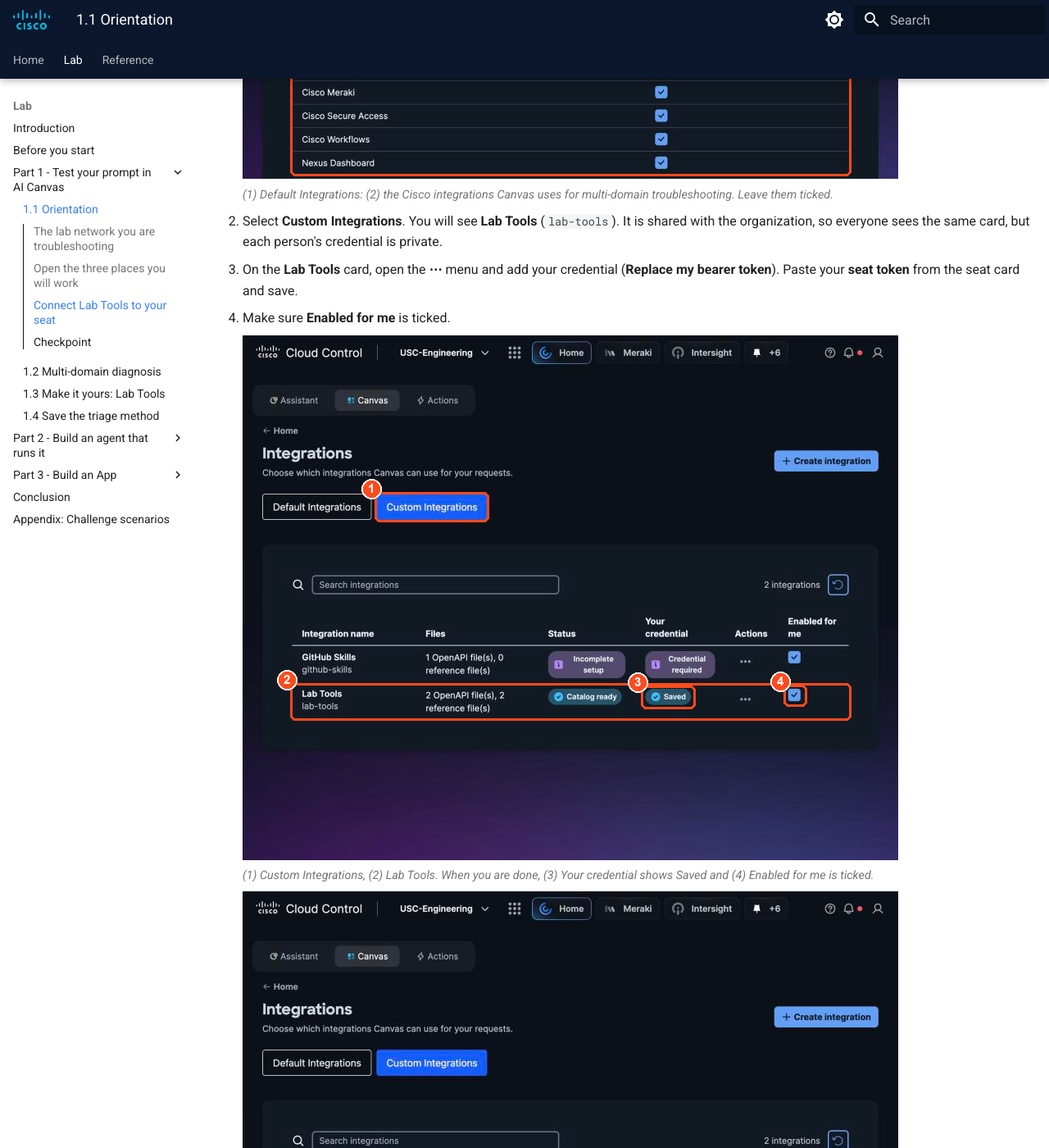
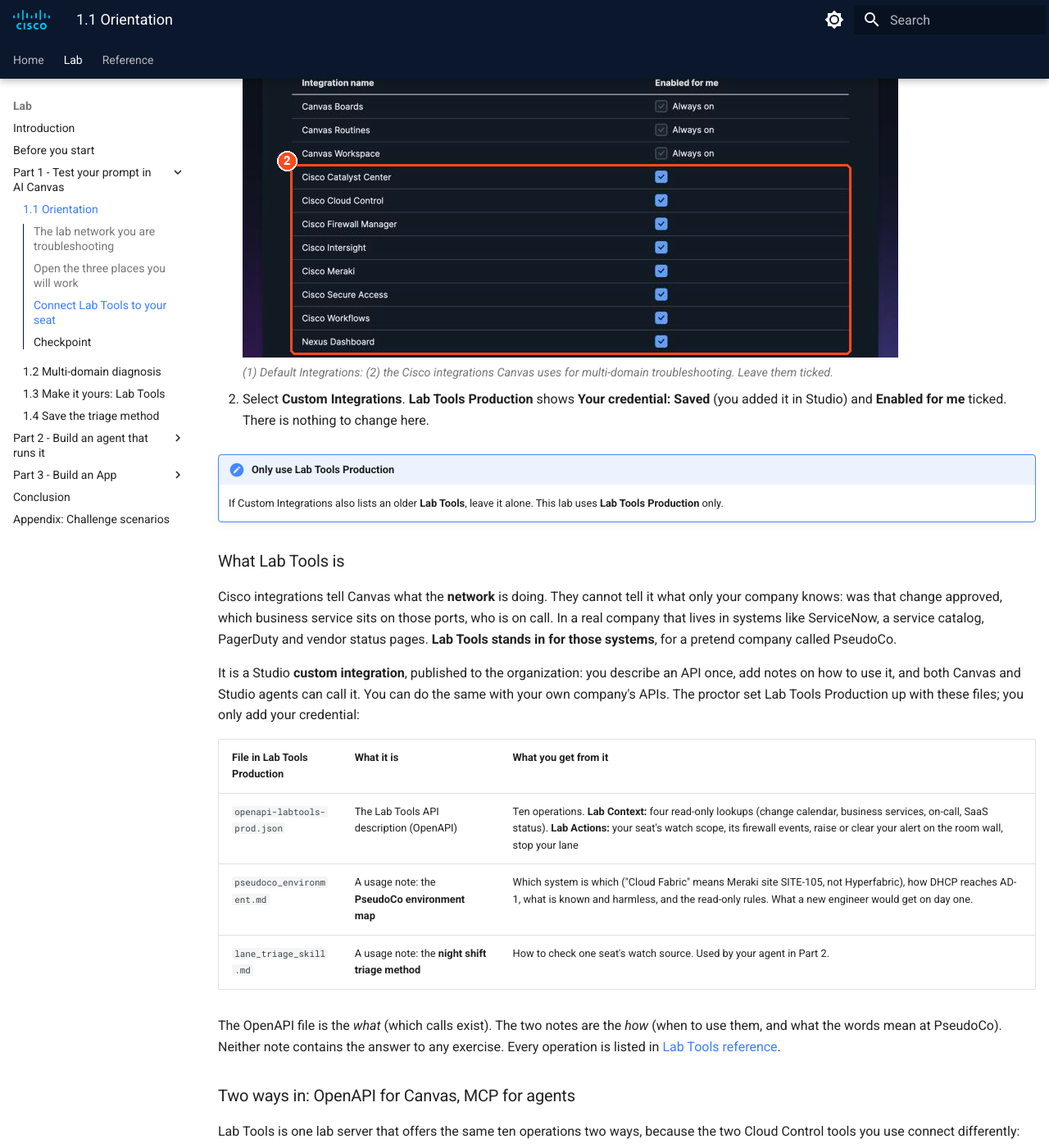
Before and after one commit to mokuma56/cloud-control-agent-lab-guide, an MkDocs documentation site: the page built from docs/part1/1-1-orientation.md, in a window 1280 px wide and 1400 px high, scrolled down 2993 px. Shown: the whole window at 82% size. Built offline with MkDocs 1.6.1 and Material for MkDocs 9.7.7, drawn with Linux system fonts in a browser that asks for light colours; some of the changed text lies outside the part shown.

Commit message:
Lab Tools Production: connect your seat in Studio once; Canvas uses the same integration
1.1 setup moves to Studio (Lab Tools Production -> Configure); troubleshooting,
2.1 checklist, 2.3 Path A endpoint (/table), setup and tools reference updated.

Co-Authored-By: Claude Opus 5.5 <noreply@anthropic.com>

````diff
--- a/docs/javascripts/seatcard.js
+++ b/docs/javascripts/seatcard.js
@@ -11,7 +11,7 @@
   ];
   // Studio apps reach port 443 only: cards saved before 2026-11-11 have no spec_console, so derive it without :8443
   const consoleSpec = c => c.spec_console ||
-    (c.spec_light || "").replace(":8443/", "/").replace("openapi-light.json", "openapi-console.json");
+    (c.spec_light || "").replace(":8443/", "/").replace("/table/", "/").replace("openapi-light.json", "openapi-console.json");
   const esc = s => String(s ?? "").replace(/[&<>"']/g, c => ({ "&": "&amp;", "<": "&lt;", ">": "&gt;", '"': "&quot;", "'": "&#39;" }[c]));
   const load = () => {
     let c = null;
--- a/docs/part1/1-1-orientation.md
+++ b/docs/part1/1-1-orientation.md
@@ -1,7 +1,7 @@
 # 1.1 Orientation (0:10, 15 min)
 
 !!! abstract "Goal"
-    Find AI Canvas, Studio and the Lab Tools integration, and connect Lab Tools to your seat.
+    Find AI Canvas, Studio and the Lab Tools Production integration, and connect it to your seat.
 
 ## The lab network you are troubleshooting
 
@@ -26,7 +26,7 @@ POD-45 is a fully built PseudoCo network. You do not configure anything in this
     *(1) Canvas, (2) Integrations, (3) + New creates a board. Board names and owners are blurred in this guide.*
 
 2. **Studio**: open the app launcher (the grid icon), then **Studio**. You will see three builders:
-   **Agent**, **App** and **Integrations**. You will use Agent and Integrations in Part 2.
+   **Agent**, **App** and **Integrations**. You connect Lab Tools here in a moment, and build an Agent in Part 2.
 
     ![07-studio-build](../img/07-studio-build.png){ loading=lazy }
 
@@ -36,28 +36,30 @@ POD-45 is a fully built PseudoCo network. You do not configure anything in this
 
 ## Connect Lab Tools to your seat
 
-On the Canvas **Integrations** page:
+Integrations live in **Studio**. One integration, **Lab Tools Production**, is shared with the whole
+organization, and both Canvas and your Studio agent use it. Everyone sees the same integration, but each
+person adds their own credential, which stays private.
 
-1. **Default Integrations** lists what Canvas can already use: Cisco Meraki, Cisco Firewall Manager,
-   Cisco Secure Access and others. Leave them all on.
+1. In **Studio**, select **Manage**, then **Integrations**.
+2. Under **Custom integrations: Tenant**, find **Lab Tools Production** and select **Configure**.
+3. Paste your **seat token** from the seat card and save. The card now shows **Configured**.
+
+Your seat token: <span class="sc-tokenbtn"></span>
+
+Then check Canvas can use it:
+
+1. Go back to **Canvas → Integrations**. **Default Integrations** lists the Cisco integrations Canvas
+   already uses (Cisco Meraki, Cisco Firewall Manager, Cisco Secure Access and others). Leave them all on.
 
     ![02-canvas-integrations-default](../img/02-canvas-integrations-default.png){ loading=lazy }
 
     *(1) Default Integrations: (2) the Cisco integrations Canvas uses for multi-domain troubleshooting. Leave them ticked.*
 
-2. Select **Custom Integrations**. You will see **Lab Tools** (`lab-tools`). It is shared with the
-   organization, so everyone sees the same card, but each person's credential is private.
-3. On the **Lab Tools** card, open the **⋯** menu and add your credential
-   (**Replace my bearer token**). Paste your **seat token** from the seat card and save.
-4. Make sure **Enabled for me** is ticked.
+2. Select **Custom Integrations**. **Lab Tools Production** shows **Your credential: Saved** (you added it
+   in Studio) and **Enabled for me** ticked. There is nothing to change here.
 
-    ![03-canvas-custom-integrations](../img/03-canvas-custom-integrations.png){ loading=lazy }
-
-    *(1) Custom Integrations, (2) Lab Tools. When you are done, (3) Your credential shows Saved and (4) Enabled for me is ticked.*
-
-    ![04-lab-tools-menu](../img/04-lab-tools-menu.png){ loading=lazy }
-
-    *(1) The Lab Tools actions menu, (2) Replace my bearer token: paste your seat token here. The dimmed items exist only for proctors.*
+!!! note "Only use Lab Tools Production"
+    If Custom Integrations also lists an older **Lab Tools**, leave it alone. This lab uses **Lab Tools Production** only.
 
 ### What Lab Tools is
 
@@ -66,19 +68,17 @@ company knows: was that change approved, which business service sits on those po
 In a real company that lives in systems like ServiceNow, a service catalog, PagerDuty and vendor status
 pages. **Lab Tools stands in for those systems**, for a pretend company called PseudoCo.
 
-It is a Canvas **custom integration**: you describe an API to Canvas once, add notes on how to use it,
-and Canvas can call it in any board. You can do the same with your own company's APIs. The proctor
-set Lab Tools up with these files; you only add your credential:
+It is a Studio **custom integration**, published to the organization: you describe an API once, add
+notes on how to use it, and both Canvas and Studio agents can call it. You can do the same with your
+own company's APIs. The proctor set Lab Tools Production up with these files; you only add your credential:
 
-| File in the Lab Tools integration | What it is | What Canvas gets from it |
+| File in Lab Tools Production | What it is | What you get from it |
 | --- | --- | --- |
-| `openapi-context.json` | **Lab Context** API description (OpenAPI) | Four read-only lookups: change calendar, business services, on-call, SaaS status |
-| `openapi-light.json` | **Lab Actions** API description (OpenAPI) | Your seat's actions: what to watch, its firewall events, raise or clear your alert on the room wall, stop your lane |
+| `openapi-labtools-prod.json` | The Lab Tools API description (OpenAPI) | Ten operations. **Lab Context:** four read-only lookups (change calendar, business services, on-call, SaaS status). **Lab Actions:** your seat's watch scope, its firewall events, raise or clear your alert on the room wall, stop your lane |
 | `pseudoco_environment.md` | A usage note: the **PseudoCo environment map** | Which system is which ("Cloud Fabric" means Meraki site SITE-105, not Hyperfabric), how DHCP reaches AD-1, what is known and harmless, and the read-only rules. What a new engineer would get on day one. |
 | `lane_triage_skill.md` | A usage note: the **night shift triage method** | How to check one seat's watch source. Used by your agent in Part 2. |
-| Canvas instructions | Generated by Canvas from the files above | A short summary Canvas writes for itself |
 
-The two OpenAPI files are the *what* (which calls exist). The two notes are the *how* (when to use
+The OpenAPI file is the *what* (which calls exist). The two notes are the *how* (when to use
 them, and what the words mean at PseudoCo). Neither note contains the answer to any exercise. Every
 operation is listed in [Lab Tools reference](../reference/tools.md).
 
@@ -89,7 +89,7 @@ tools you use connect differently:
 
 | Way in | Who uses it | Set up in | What it is |
 | --- | --- | --- | --- |
-| **OpenAPI** (the custom integration above) | Canvas, and Studio agents as an *API integration* | 1.1 (now) | The two API descriptions plus your seat token |
+| **OpenAPI** (Lab Tools Production, above) | Canvas, and Studio agents as an *API integration* | 1.1 (now) | The API description plus your seat token |
 | **MCP** (Model Context Protocol) | Studio agents | 2.3 step A | One shared MCP server URL; your seat token tells it which seat you are |
 
 MCP is an open standard for giving an AI assistant tools: the server lists its tools and their
@@ -104,7 +104,7 @@ When you build your agent in Part 2, its manifest lists the servers it may use:
 | `secure-access` | Cisco-provided MCP server for **Cisco Secure Access** | Read access and DNS activity, alerts and policy for the users and sites it protects |
 | `firewall-server` (if listed) | Cisco-provided MCP server for **Cisco Secure Firewall** | Read firewall policy and objects |
 | `byo-…` (a random ID) | **"Bring your own"** MCP: the Lab Tools MCP integration you add in 2.3 | The ten Lab Tools operations, as your seat |
-| API integration *PseudoCo Business Context* | The Lab Tools OpenAPI integration from 1.1 | The same Lab Tools operations, over REST |
+| API integration *Lab Tools Production* | The Lab Tools OpenAPI integration from 1.1 | The same Lab Tools operations, over REST |
 
 The Cisco ones come with Cloud Control: nothing to install. The `byo-` one is the point of 2.3: it is
 how you would give an agent your own company's tools (in Path B you even write one). Its ID differs for
@@ -121,7 +121,7 @@ everyone. If your agent has no `byo-` entry yet, that is normal before 2.3.
 In your Canvas board, ask:
 
 ```text
-Using Lab Tools, call get_my_watch_scope and get_light_status. Show me the raw results.
+Using Lab Tools Production, call get_my_watch_scope and get_light_status. Show me the raw results.
 ```
 
 - [ ] Canvas shows **your** seat ID (for example `T3-C`) and a `watch_source_ip`.
--- a/docs/part2/2-1-shape-agent.md
+++ b/docs/part2/2-1-shape-agent.md
@@ -123,8 +123,8 @@ What each server in (2) is, and why there are two ways to reach Lab Tools: see [
       would answer. If Studio added one, ask it to remove it ("stop_my_lane on my own source needs no
       approval when the evidence is confirmed and my lane is running").
 - [ ] **Instructions** tell it to call `get_my_watch_scope` first and ignore other seats' IPs.
-- [ ] **MCP servers** or **API integrations** list Lab Tools. Studio can use the Canvas Lab Tools
-      integration (shown as an API integration) and your MCP connector from 2.3; either works.
+- [ ] **API integrations** list **Lab Tools Production** (from 1.1). After 2.3, **MCP servers** may also
+      list your own connector; either works.
 - [ ] **Trigger and schedule** shows a scheduled run prompt and a run limit; the time is set in 2.4.
 - [ ] The draft is saved. There is no Save button: Studio saves the agent automatically after every
       change. Check that the card in the Studio panel says **Agent version v1 saved** (the number goes
--- a/docs/reference/troubleshooting.md
+++ b/docs/reference/troubleshooting.md
@@ -2,16 +2,18 @@
 
 ## Canvas cannot see Lab Tools
 
-- Canvas → **Integrations → Custom Integrations**: is **Lab Tools** there, with **Enabled for me**
-  ticked and your credential added? Add it with **⋯ → Replace my bearer token**.
+- Studio → **Manage → Integrations**: does **Lab Tools Production** (Tenant) show **Configured**? If it
+  shows **Configure**, select it and paste your seat token.
+- Canvas → **Integrations → Custom Integrations**: does **Lab Tools Production** show **Your credential:
+  Saved** and **Enabled for me** ticked?
 - Start a **new** board after adding the credential; an open board may not pick it up.
-- A Studio MCP integration with *Canvas Direct* does not make tools appear in Canvas chat. Canvas
-  uses its own **Custom Integrations** (OpenAPI). Use Lab Tools there.
+- Name it in your prompt: "Using **Lab Tools Production**, …". If Canvas also lists an older **Lab Tools**,
+  it may try that one first and be refused; that is harmless.
 
 ## Canvas looks at Hyperfabric (USC-HF-LEAF1/2) instead of the Meraki Cloud Fabric
 
-Canvas did not get the PseudoCo environment reference, which comes with Lab Tools. Check that Lab Tools
-is **Enabled for me** with your credential saved (above), start a **new** board, and ask again. You can
+Canvas did not get the PseudoCo environment reference, which comes with Lab Tools Production. Check that
+it is **Enabled for me** with your credential saved (above), start a **new** board, and ask again. You can
 also say it outright: "the Meraki Cloud Fabric, org USC-Engineering, network SITE-105".
 
 ## "missing or invalid bearer token" (401)
@@ -19,8 +21,8 @@ also say it outright: "the Meraki Cloud Fabric, org USC-Engineering, network SIT
 Your seat token was mistyped, has a trailing space, or belongs to an earlier session (tokens change
 between sessions). Copy it again from your seat card, then update the credential:
 
-- Canvas: Lab Tools card → **⋯ → Replace my bearer token**.
-- Studio: Manage → Integrations → your Lab Tools → **⋯ → Update credential**.
+- Studio: Manage → Integrations → **Lab Tools Production** → **⋯ → Update credential** (Canvas uses the same one).
+- Your own 2.3 integration, if you built one: Manage → Integrations → it → **⋯ → Update credential**.
 
 ## "rate limit" (429)
 
````
Also changed, not shown: docs/part2/2-3-custom-workflow.md (+2 -2 lines), docs/reference/tools.md (+1 -1 lines), docs/setup.md (+1 -1 lines).
